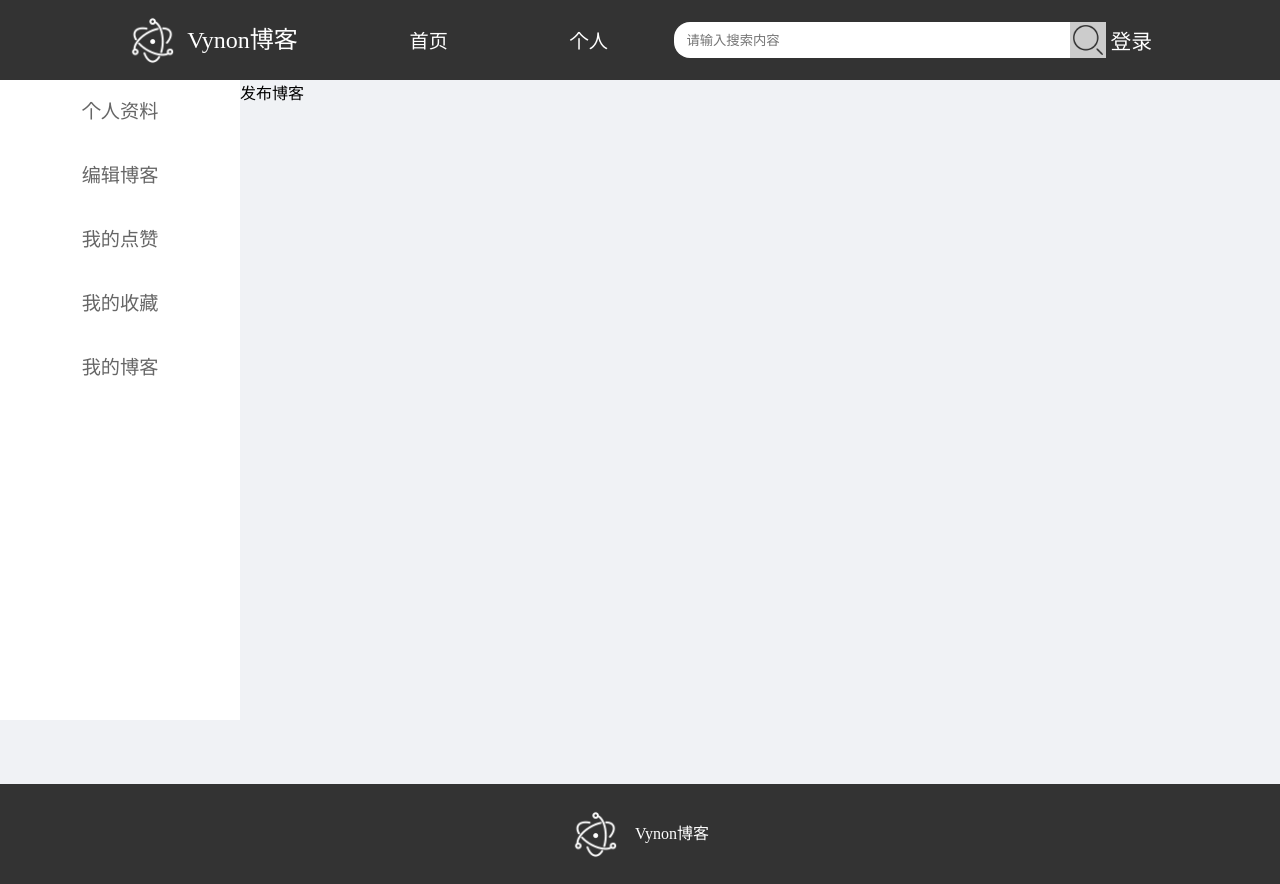
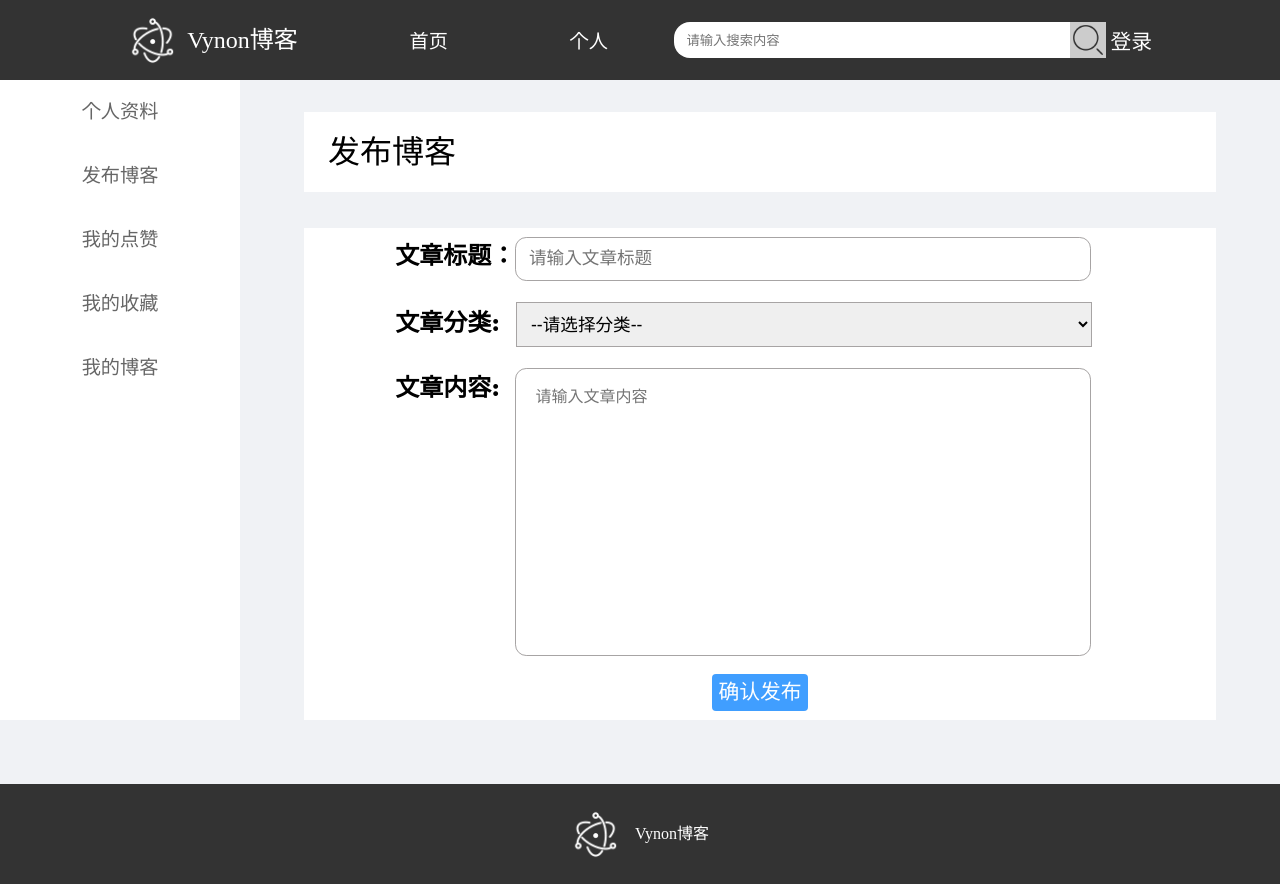
Before and after one commit to NanluQingshi/VynoBlog, a Vue app: page /user/publish in a window 1280 px wide. Built offline with nearby package versions, Linux system fonts and the light colour scheme.

Commit message:
发布博客页面

```diff
--- a/src/styles/common.css
+++ b/src/styles/common.css
@@ -18,3 +18,8 @@ a {
 ul {
   list-style: none;
 }
+input {
+  padding-left: 0.8rem;
+  outline: nine;
+  border: nine;
+}
--- a/src/styles/common.less
+++ b/src/styles/common.less
@@ -23,3 +23,9 @@ a {
 ul {
   list-style: none;
 }
+
+input {
+  padding-left: 0.8rem;
+  outline: nine;
+  border: nine;
+}
--- a/src/views/user/components/MyInfo.vue
+++ b/src/views/user/components/MyInfo.vue
@@ -46,7 +46,9 @@ onMounted(() => {
 
 <template>
   <div class="box">
-    <div class="title">个人信息</div>
+    <div class="title">
+      <p>个人信息</p>
+    </div>
     <div class="info" v-if="isLogin">
       <div class="left">
         <div class="img">
@@ -82,7 +84,7 @@ onMounted(() => {
       </div>
     </div>
     <div class="unlogin" v-else>
-      您还未登录，请登录后查看...
+      <p>您还未登录，请登录后查看...</p>
     </div>
   </div>
 </template>
@@ -91,7 +93,7 @@ onMounted(() => {
 .box {
   display: flex;
   flex-wrap: wrap;
-  padding: 4rem;
+  padding: 2rem 4rem 0 4rem;
 
   .title {
     padding-left: 1.5rem;
@@ -106,7 +108,7 @@ onMounted(() => {
     display: flex;
     margin-top: 2.2rem;
     width: 100%;
-    height: 90%;
+    height: 30.75rem;
     background-color: #fff;
 
     .left {
@@ -190,13 +192,15 @@ onMounted(() => {
   }
 
   .unlogin {
-    margin-top: 2.2rem;
+    display: flex;
+    justify-content: center;
+    align-items: center;
+    margin: 2.3rem auto;
     width: 100%;
-    height: 90%;
+    height: 28.75rem;
     background-color: #fff;
     font-size: 2rem;
-    text-align: center;
-    line-height: 28.75rem;
+    letter-spacing: 0.3rem;
   }
 }
 </style>
--- a/src/views/user/components/Publish.vue
+++ b/src/views/user/components/Publish.vue
@@ -4,11 +4,181 @@
  * @Description:
 -->
 <script setup>
+const doPublish = () => {
+  // TODO：发布博客功能
+}
 </script>
 
 <template>
-  <div>发布博客</div>
+  <div class="box">
+    <div class="title">
+      <p>发布博客</p>
+    </div>
+    <div class="publish">
+      <div class="name">
+        <label>
+          <span>文章标题：</span>
+          <input
+            type="text"
+            placeholder="请输入文章标题"
+          >
+        </label>
+      </div>
+      <div class="classify">
+        <label for="article-category">
+          <span>文章分类: </span>
+        </label>
+        <select
+          name="category"
+          id="article-category"
+          class="category"
+        >
+          <option value="">--请选择分类--</option>
+          <option value="前端">前端</option>
+        </select>
+      </div>
+      <div class="content">
+        <label for="article-content">
+          <span>文章内容: </span>
+        </label>
+        <textarea
+          id="article-content"
+          placeholder="请输入文章内容"
+        ></textarea>
+      </div>
+      <div class="btn">
+        <span
+          class="confirm"
+          @click="doPublish"
+        >确认发布</span>
+      </div>
+    </div>
+  </div>
 </template>
 
-<style scoped>
+<style lang="less" scoped>
+.box {
+  display: flex;
+  flex-wrap: wrap;
+  padding: 2rem 4rem 0 4rem;
+
+  .title {
+    padding-left: 1.5rem;
+    width: 100%;
+    height: 5rem;
+    line-height: 5rem;
+    background-color: #fff;
+    font-size: 2rem;
+  }
+
+  .publish {
+    display: flex;
+    justify-content: center;
+    align-items: center;
+    flex-wrap: wrap;
+    margin-top: 2.2rem;
+    width: 100%;
+    height: 30.75rem;
+    background-color: #fff;
+
+    span {
+      font-size: 1.5rem;
+      font-weight: 1000;
+    }
+
+    .name,
+    .classify,
+    .content {
+      width: 80%;
+    }
+
+    .name {
+      height: 3rem;
+
+      input {
+        width: 36rem;
+        height: 2.8rem;
+        border: 0.1rem solid rgb(167, 164, 164);
+        border-radius: 0.7rem;
+        font-size: 1.1rem;
+        transition: 0.6s;
+
+        &:focus {
+          font-size: 1.3rem;
+          -moz-box-shadow: 0 0 5px 5px #06c;
+          -webkit-box-shadow: 0 0 5px 5px #06c;
+          box-shadow: 0 0 5px 5px #06c;
+        }
+      }
+    }
+
+    .classify {
+      height: 3rem;
+
+      .category {
+        margin-left: 0.7rem;
+        padding-left: 0.6rem;
+        width: 36rem;
+        height: 2.8rem;
+        border: 0.1rem solid rgb(167, 164, 164);
+        font-size: 1.1rem;
+      }
+    }
+
+    .content {
+      display: flex;
+      align-items: flex-start;
+      height: 18rem;
+
+      textarea {
+        margin-left: 1rem;
+        padding: 0.9rem 0 0 1.2rem;
+        width: 36rem;
+        height: 18rem;
+        /** 内容溢出时显示滚动条 */
+        overflow: auto;
+        outline: none;
+        resize: none;
+        border: 0.1rem solid rgb(167, 164, 164);
+        border-radius: 0.7rem;
+        font-size: 1rem;
+        transition: 0.8s;
+
+        &:focus {
+          font-size: 1.3rem;
+          box-shadow: 0 5px 3px 3px rgba(51, 51, 51, 0.11);
+        }
+      }
+    }
+
+    .btn {
+      display: flex;
+      justify-content: center;
+      width: 80%;
+
+      .confirm {
+        display: block;
+        width: 6rem;
+        height: 2.3rem;
+        font-size: 1.3rem;
+        font-weight: 400;
+        color: #fff;
+        text-align: center;
+        line-height: 2.3rem;
+        background-color: #409eff;
+        outline-color: #a0cfff;
+        border: 1px solod #409eff;
+        border-radius: 4px;
+        cursor: pointer;
+        transition: 0.7s;
+
+        &:hover {
+          color: #fff;
+          background-color: #79bbff;
+          border: 1px solid #79bbff;
+        }
+      }
+    }
+  }
+}
 </style>
--- a/src/views/user/components/UserNav.vue
+++ b/src/views/user/components/UserNav.vue
@@ -10,7 +10,7 @@
   <div class="nav">
     <ul>
       <li><a href="javascript:void(0)" @click="$router.push('/user')">个人资料</a></li>
-      <li><a href="javascript:void(0)" @click="$router.push('/user/publish')">编辑博客</a></li>
+      <li><a href="javascript:void(0)" @click="$router.push('/user/publish')">发布博客</a></li>
       <li><a href="javascript:void(0)" @click="$router.push('/user/like')">我的点赞</a></li>
       <li><a href="javascript:void(0)" @click="$router.push('/user/collect')">我的收藏</a></li>
       <li><a href="javascript:void(0)" @click="$router.push('/user/blog')">我的博客</a></li>
```
